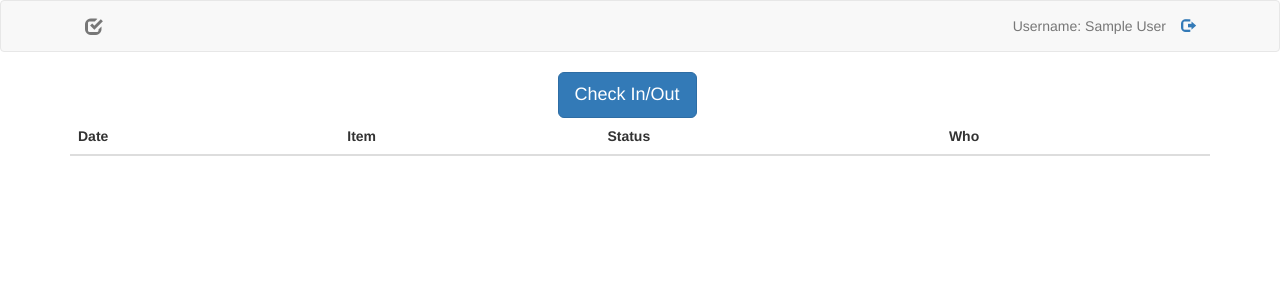
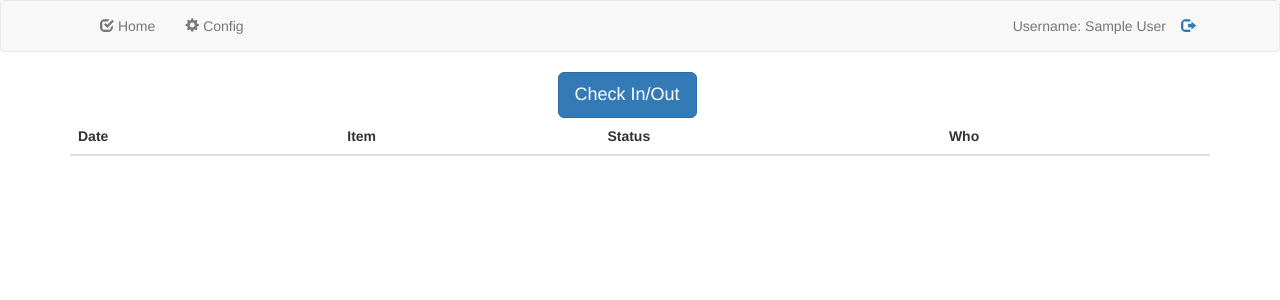
Before and after one commit to omwah/expo_track, a Flask app: page / in a window 1280 px wide. Shown: the top 300 px of the page. Run offline with Flask 2, Linux system fonts and the light colour scheme; the visitor is signed in with stand-in values (Sample User, id 1); lists and menus that the app fills with data are empty; parts of the project's set-up code (start-up, migrations or seed data) failed here and were passed over; some libraries are stand-ins or nearby versions.

Commit message:
Rename /admin to /config. Add links on toolbar. Fix sammy.js routes so that can switch between main index and /config

```diff
--- a/expo_track/event/api.py
+++ b/expo_track/event/api.py
@@ -201,7 +201,6 @@ class TeamResource(Resource):
         team.primary_location_id = args.primary_location_id
 
         db.session.commit()
-        db.session.refresh(team)
 
         return team
 
--- a/expo_track/interface/views.py
+++ b/expo_track/interface/views.py
@@ -11,7 +11,7 @@ mod = Blueprint('interface', __name__, url_prefix='')
 def index():
     return render_template('interface/index.html', status_types=STATUS_TYPES.items())
 
-@mod.route('/admin')
+@mod.route('/config')
 @login_required
-def admin():
-    return render_template('interface/admin.html', current_user=current_user, contact_types=CONTACT_TYPES.items())
+def config():
+    return render_template('interface/config.html', current_user=current_user, contact_types=CONTACT_TYPES.items())
--- a/expo_track/templates/base.html
+++ b/expo_track/templates/base.html
@@ -38,6 +38,7 @@
             var events_uri = "{{ url_for('event_list') }}";
             var locations_uri = "{{ url_for('location_list') }}";
             var teams_uri = "{{ url_for('team_list') }}";
+            var config_base_uri = "{{ url_for('interface.config') }}";
         </script>
 
         <script src="{{ url_for('static', filename='js/util.js') }}"></script>
--- a/expo_track/templates/interface/admin.html
+++ b/expo_track/templates/interface/config.html
@@ -4,7 +4,7 @@
 
 {% block additional_js %}
     <script src="{{ url_for('static', filename='js/ko.sortable_grid.js') }}"></script>
-    <script src="{{ url_for('static', filename='js/admin.js') }}"></script>
+    <script src="{{ url_for('static', filename='js/config.js') }}"></script>
 {% endblock %}
 
 {% block body %}
--- a/expo_track/templates/layout.html
+++ b/expo_track/templates/layout.html
@@ -6,7 +6,8 @@
             <div class="container-fluid">
 
                 <div class="navbar-header">
-                    <a class="navbar-brand" href="{{ url_for('interface.index') }}"><span class="glyphicon glyphicon-check"></span></a>
+                    <a class="navbar-text" href="{{ url_for('interface.index') }}"><span class="glyphicon glyphicon-check"></span> Home</a>
+                    <a class="navbar-text" href="{{ url_for('interface.config') }}"><span class="glyphicon glyphicon-cog"></span> Config</a>
                     {% block navbar_header %}{% endblock %}
                 </div>
 
```
Also changed, not shown: expo_track/static/js/config.js (renamed from expo_track/static/js/admin.js, +4 -4 lines).
